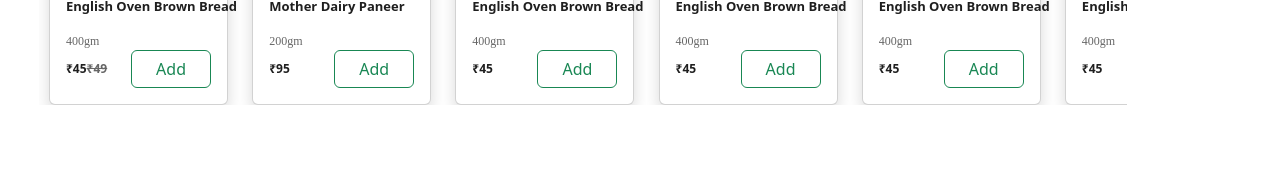
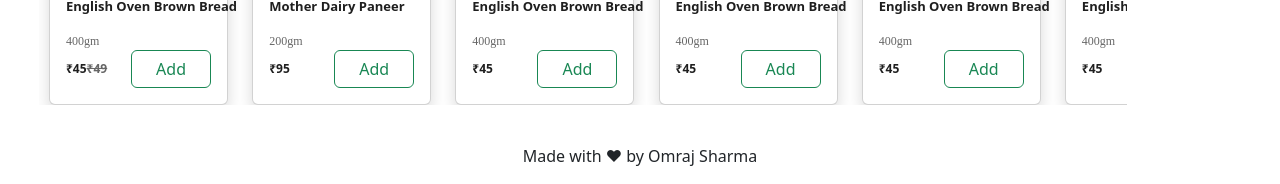
Before and after one commit to Pranshu-15/blinkit-clone, a plain HTML site: page index.html in a window 1280 px wide. Shown: the part 1050-1234 px from the top of the page. Before the commit the page ends 1194 px from the top, so only its background shows below. Drawn offline with nearby package versions, Linux system fonts and the light colour scheme.

Commit message:
last commit

```diff
--- a/index.html
+++ b/index.html
@@ -617,6 +617,11 @@
         </div>
       </div>
     </div>
+    <footer>
+      <p class="footer-txt">
+        Made with &#10084 by Omraj Sharma
+      </p>
+    </footer>
     <script
       src="https://cdn.jsdelivr.net/npm/@popperjs/core@2.9.2/dist/umd/popper.min.js"
       integrity="sha384-IQsoLXl5PILFhosVNubq5LC7Qb9DXgDA9i+tQ8Zj3iwWAwPtgFTxbJ8NT4GN1R8p"
--- a/style.css
+++ b/style.css
@@ -115,3 +115,6 @@
   color: #666;
   font-size: 12px;
 }
+.footer-txt{
+  text-align: center;
+}
```
